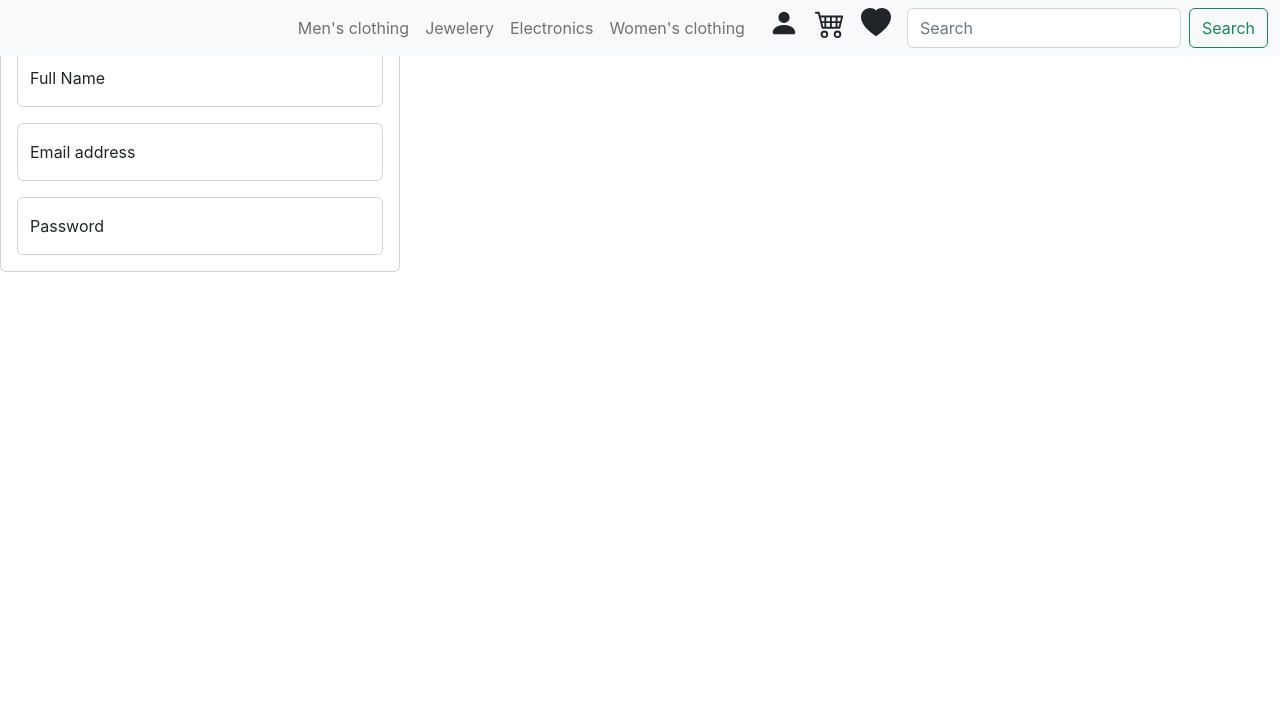
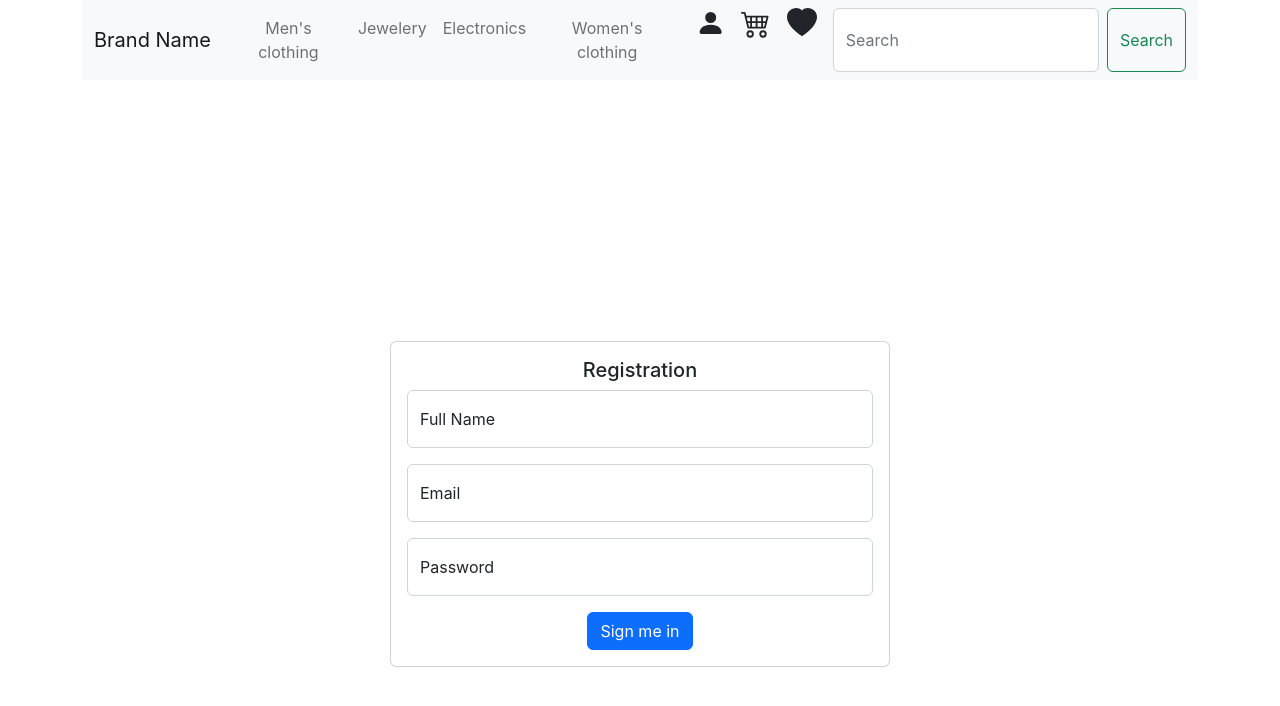
Before and after one commit to ruthtempo/online-store-react, a React (Create React App) app: page /register in a window 1280 px wide. Shown: the top 706 px of the page. Built offline with nearby package versions, Linux system fonts and the light colour scheme.

Commit message:
adds form validation with react hook and bootstrap

```diff
--- a/package.json
+++ b/package.json
@@ -3,6 +3,7 @@
   "version": "0.1.0",
   "private": true,
   "dependencies": {
+    "@hookform/error-message": "^2.0.0",
     "@testing-library/jest-dom": "^5.16.5",
     "@testing-library/react": "^13.4.0",
     "@testing-library/user-event": "^13.5.0",
@@ -15,6 +16,7 @@
     "react-bootstrap": "^2.5.0",
     "react-bootstrap-icons": "^1.9.1",
     "react-dom": "^18.2.0",
+    "react-hook-form": "^7.37.0",
     "react-router-dom": "^6.4.2",
     "react-scripts": "5.0.1",
     "typescript": "^4.8.4",
--- a/src/App.tsx
+++ b/src/App.tsx
@@ -1,14 +1,25 @@
-import React from "react";
+import { useState } from "react";
+import { Container } from "react-bootstrap";
+import { Routes, Route } from "react-router-dom";
 import "./App.css";
 import { Navigation } from "./components/Navigation";
+import { Favorites } from "./pages/Favorites";
+import { Home } from "./pages/Home";
 import { Register } from "./pages/Register";
 
 function App() {
+  const [isLoggedIn, setIsLoggedIn] = useState(false);
+
   return (
-    <div className="App" style={{ width: "100vh" }}>
+    <Container className="App" style={{ height: "100vh" }}>
       <Navigation />
-      <Register />
-    </div>
+      <Routes>
+        <Route path="/" element={<Home />} />
+        <Route path="register" element={<Register />} />
+        <Route path="favorites" element={<Favorites />} />
+        <Route path="*" element={<p>Page does not exist</p>}></Route>
+      </Routes>
+    </Container>
   );
 }
 
--- a/src/components/LoginForm.tsx
+++ b/src/components/LoginForm.tsx
@@ -1,6 +1,9 @@
 import { Button, Form } from "react-bootstrap";
+import { Link } from "react-router-dom";
+import { useForm } from "react-hook-form";
 
 export const LoginForm = () => {
+  const logIn = () => {};
   return (
     <Form>
       <Form.Group className="mb-3" controlId="formBasicEmail">
@@ -14,9 +17,15 @@ export const LoginForm = () => {
       <Form.Group className="mb-3" controlId="formBasicCheckbox">
         <Form.Check type="checkbox" label="Check me out" />
       </Form.Group>
-      <Button variant="primary" type="submit">
+      <Button variant="primary" type="submit" onClick={logIn}>
         Log In
       </Button>
+      <p className="mt-2">
+        Don't have an account?{" "}
+        <Link className="text-decoration-none" to="/register">
+          Register
+        </Link>
+      </p>
     </Form>
   );
 };
--- a/src/components/Navigation.tsx
+++ b/src/components/Navigation.tsx
@@ -7,23 +7,19 @@ import {
   Offcanvas,
 } from "react-bootstrap";
 import { HeartFill } from "react-bootstrap-icons";
+import { Link } from "react-router-dom";
 import { PopoverCart } from "./PopoverCart";
 import { PopoverUser } from "./PopoverUser";
 
 export const Navigation = () => {
   return (
-    <Navbar expand="md" bg="light" variant="light" fixed="top">
+    <Navbar expand="md" bg="light" variant="light" className="mb-4">
       <Container fluid>
-        <Navbar.Toggle aria-controls={`offcanvasNavbar-expand-md`} />
-        <Navbar.Offcanvas
-          id={`offcanvasNavbar-expand-md`}
-          aria-labelledby={`offcanvasNavbarLabel-expand-md`}
-          placement="end"
-        >
+        <Navbar.Brand href="/">Brand Name</Navbar.Brand>
+        <Navbar.Toggle />
+        <Navbar.Offcanvas placement="end">
           <Offcanvas.Header closeButton>
-            <Offcanvas.Title id={`offcanvasNavbarLabel-expand-md`}>
-              My Store
-            </Offcanvas.Title>
+            <Offcanvas.Title>My Store</Offcanvas.Title>
           </Offcanvas.Header>
           <Offcanvas.Body>
             <Nav className="justify-content-end flex-grow-1 pe-3">
@@ -34,7 +30,9 @@ export const Navigation = () => {
             </Nav>
             <PopoverUser />
             <PopoverCart />
-            <HeartFill size={30} className="me-3" />
+            <Nav.Link as={Link} to="favorites">
+              <HeartFill size={30} className="me-3" />{" "}
+            </Nav.Link>
             <Form className="d-flex">
               <Form.Control
                 type="search"
--- a/src/components/Routes.tsx
+++ /dev/null
@@ -1,3 +0,0 @@
-export const Routes = () => {
-  return <></>;
-};
--- /dev/null
+++ b/src/pages/Favorites.tsx
@@ -0,0 +1,3 @@
+export const Favorites = () => {
+  return <div>favorites</div>;
+};
--- /dev/null
+++ b/src/pages/Home.tsx
@@ -0,0 +1,3 @@
+export const Home = () => {
+  return <div>Home</div>;
+};
--- a/src/pages/Register.tsx
+++ b/src/pages/Register.tsx
@@ -1,19 +1,74 @@
-import { Card, FloatingLabel, Form } from "react-bootstrap";
+import { Button, Card, FloatingLabel, Form } from "react-bootstrap";
+import { useForm } from "react-hook-form";
+
+type NewUser = {
+  name: string;
+  email: string;
+  password: string;
+};
 
 export const Register = () => {
+  const {
+    register,
+    handleSubmit,
+    formState: { errors },
+  } = useForm<NewUser>();
+
+  const onSubmit = (data: NewUser) => {
+    localStorage.setItem(data.email, JSON.stringify(data));
+  };
+
   return (
-    <Card style={{ width: "25rem" }}>
+    <Card
+      style={{ maxWidth: 500 }}
+      className="mt=4 d-flex position-relative top-50 start-50 translate-middle"
+    >
       <Card.Body>
-        <Card.Title>Register</Card.Title>
-        <FloatingLabel label="Full Name" className="mb-3">
-          <Form.Control type="text" placeholder="Your Name" />
-        </FloatingLabel>
-        <FloatingLabel label="Email address" className="mb-3">
-          <Form.Control type="email" placeholder="name@example.com" />
-        </FloatingLabel>
-        <FloatingLabel label="Password">
-          <Form.Control type="password" placeholder="Password" />
-        </FloatingLabel>
+        <Card.Title>Registration</Card.Title>
+        <Form onSubmit={handleSubmit(onSubmit)}>
+          <FloatingLabel label="Full Name" className="mb-3">
+            <Form.Control
+              type="text"
+              placeholder="Your Name"
+              {...register("name", { required: "This field is required" })}
+              isInvalid={!!errors.name}
+            />
+            <Form.Control.Feedback type="invalid">
+              {errors.name?.message}
+            </Form.Control.Feedback>
+          </FloatingLabel>
+          <FloatingLabel label="Email" className="mb-3">
+            <Form.Control
+              type="email"
+              placeholder="name@example.com"
+              {...register("email", { required: "an email is required" })}
+              isInvalid={!!errors.email}
+            />
+            <Form.Control.Feedback type="invalid">
+              {errors.email?.message}
+            </Form.Control.Feedback>
+          </FloatingLabel>
+          <FloatingLabel label="Password">
+            <Form.Control
+              {...register("password", {
+                required: "a password is required",
+                minLength: {
+                  value: 8,
+                  message: "password length must be at least 8 characters",
+                },
+              })}
+              type="password"
+              placeholder="Password"
+              isInvalid={!!errors.password}
+            />
+            <Form.Control.Feedback type="invalid">
+              {errors.password?.message}
+            </Form.Control.Feedback>
+          </FloatingLabel>
+          <Button className="mt-3" type="submit">
+            Sign me in
+          </Button>
+        </Form>
       </Card.Body>
     </Card>
   );
```
Also changed, not shown: 1 other file (tests, documents, lock files or other folders).
